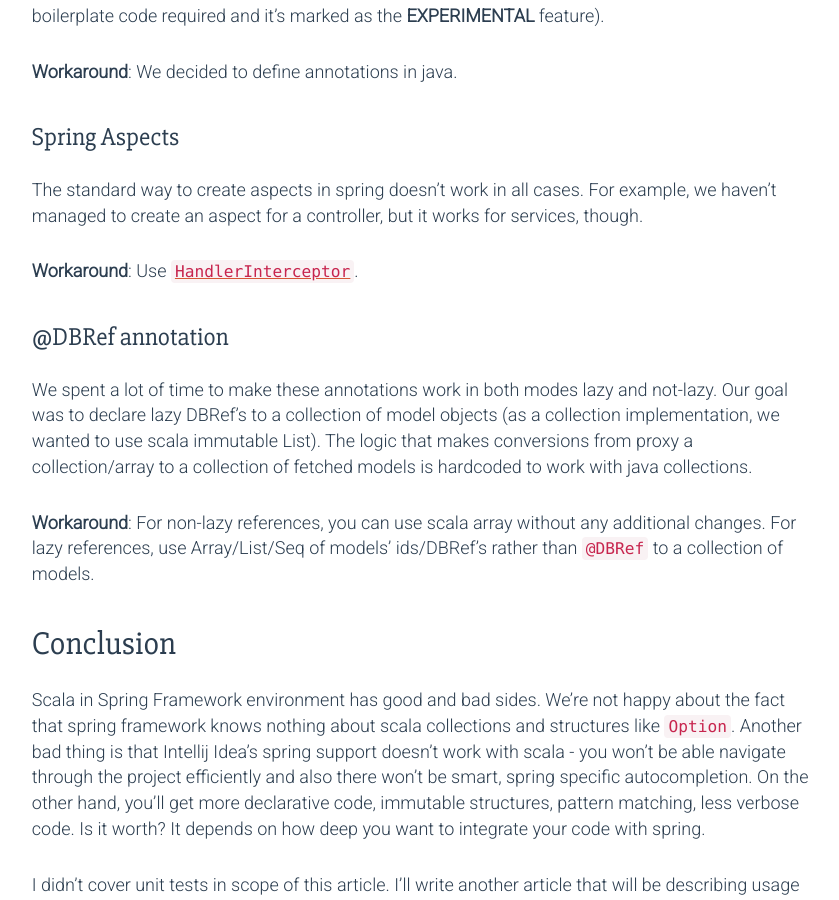
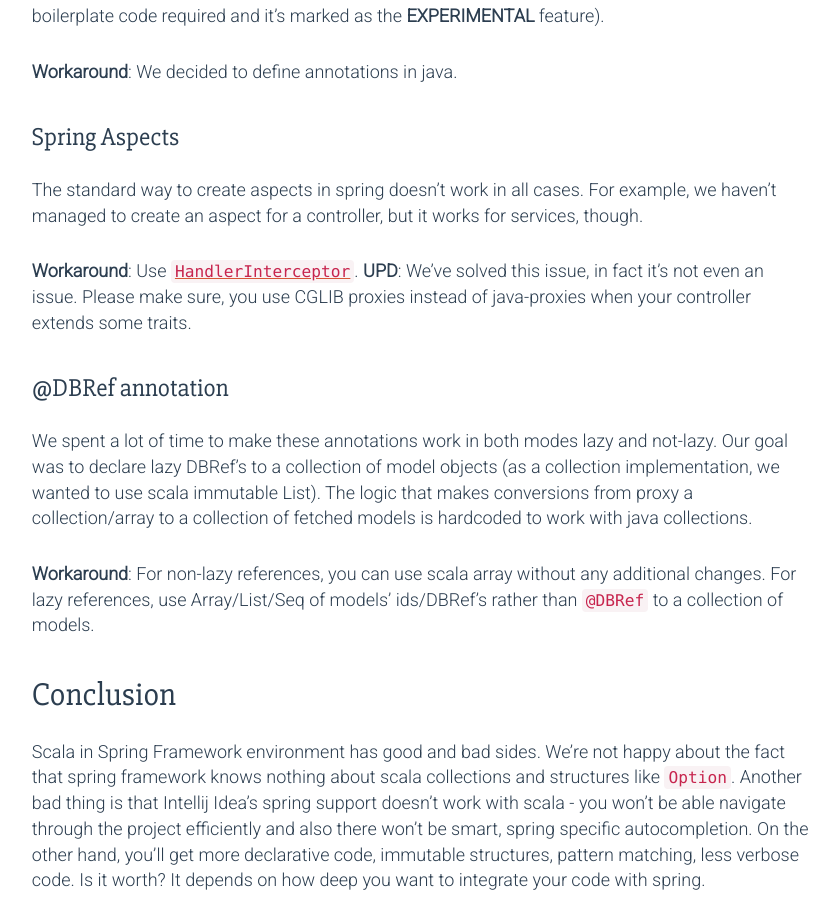
Before and after one commit to dimafeng/dimafeng.github.io, a Jekyll site: the page built from _posts/2016-1-2-scala-spring.markdown, in a window 1280 px wide and 900 px high, scrolled down 8821 px. Shown: the whole window, without its empty margins (219-1058 px from the left). Built offline with Jekyll 4.4.1, drawn with Linux system fonts in a browser that asks for light colours; nearby versions of some CDN libraries; comment, search, counter and statistics services are not loaded.

Commit message:
Update 2016-1-2-scala-spring.markdown

```diff
--- a/_posts/2016-1-2-scala-spring.markdown
+++ b/_posts/2016-1-2-scala-spring.markdown
@@ -327,6 +327,7 @@
 The standard way to create aspects in spring doesn't work in all cases. For example, we haven't managed to create an aspect for a controller, but it works for services, though.
 
 **Workaround**: Use [`HandlerInterceptor`][6].
+**UPD**: We've solved this issue, in fact it's not even an issue. Please make sure, you use CGLIB proxies instead of java-proxies when your controller extends some traits.
 
 ### @DBRef annotation
 
```
